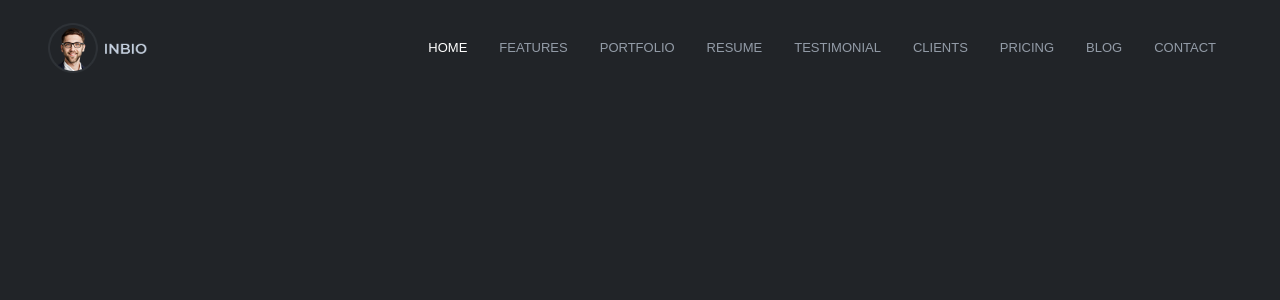
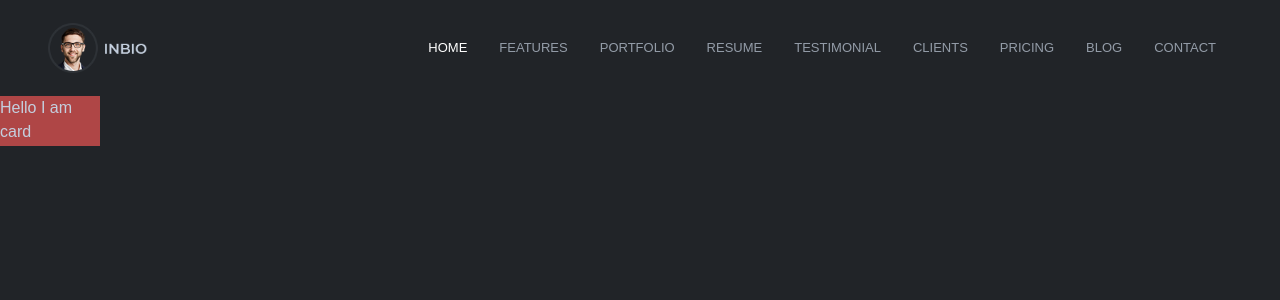
Before and after one commit to Ramrachai/mern-portfolio, a Next.js app: page / in a window 1280 px wide. Shown: the top 300 px of the page. Built offline with nearby package versions, Linux system fonts and the light colour scheme.

Commit message:
added card component

```diff
--- a/app/page.js
+++ b/app/page.js
@@ -1,9 +1,14 @@
+
 import Header from "@/components/Header";
+import FeatureCard from "@/components/FeatureCard";
+
 
 export default function Home() {
   return (
     <main>
       <Header />
+      <FeatureCard/>
+      <div className="h-[1800px"></div>
     </main>
   );
 }
--- /dev/null
+++ b/components/FeatureCard/card.module.scss
@@ -0,0 +1,5 @@
+.cardContainer{
+    height: 50px;
+    width: 100px;
+    background-color: #af4646;
+}
--- /dev/null
+++ b/components/FeatureCard/index.js
@@ -0,0 +1,14 @@
+import React from 'react'
+import styles from "./card.module.scss"
+
+const FeatureCard = () => {
+    return (
+        <div className={styles.cardContainer}>
+            <h2>Hello I am card</h2>
+            <p></p>
+        </div>
+    )
+}
+
+
+export default FeatureCard
--- a/components/Header/headers.module.scss
+++ b/components/Header/headers.module.scss
@@ -2,3 +2,12 @@
     color: #ffffff;
     opacity: 1;
 }
+
+
+.sticky {
+    position: sticky;
+    top:0;
+    left: 0;
+    backdrop-filter: blur(10px);
+    background: var(--primary);
+}
--- a/components/Header/index.js
+++ b/components/Header/index.js
@@ -13,9 +13,22 @@ import { RoundButton, SquareButton } from "../shared/StyledComponents";
 const Header = () => {
     const [nav, setNav] = useState(false);
     const [activeSection, setActiveSection] = useState("home")
+    const [isSticky, setIsSticky] = useState(false)
     const handleClick = (sectionId) => {
         setActiveSection(sectionId)
     }
+
+    useEffect( ()=> {
+        const handleScroll = () => {
+            const scroll = window.scrollY
+            setIsSticky( scroll >= 200 )
+        }
+        window.addEventListener("scroll", handleScroll)
+
+        return () => {
+            window.removeEventListener("scroll", handleScroll)
+        }
+    }, [])
     const links = [
         {
             id: 1,
@@ -65,7 +78,7 @@ const Header = () => {
     ];
 
     return (
-        <div className="flex justify-between items-center w-full h-20 p-4 md:p-12 nav">
+        <nav className={`flex justify-between items-center w-full h-20 p-4 md:p-12 nav ${isSticky ? styles.sticky : ''}`}>
             <div>
                 <Link
                     className=""
@@ -126,6 +139,9 @@ const Header = () => {
                                 <SquareButton href={"#"}>
                                     <FaFacebookF size={20}/>
                                 </SquareButton>
+
+                                <a href="#" className="social-icons"> <i className="facebook-icon"></i>  </a>
+
                                 <SquareButton href={"#"}>
                                     <FaTwitter size={20}/>
                                 </SquareButton>
@@ -138,7 +154,7 @@ const Header = () => {
 
                 </div>
             )}
-        </div>
+        </nav>
     );
 };
 
--- a/components/shared/StyledComponents.js
+++ b/components/shared/StyledComponents.js
@@ -8,7 +8,6 @@ export const Title = styled.h1`
     color: red;
 `
 export const Button = styled.button`
-  /* Adapt the colors based on primary prop */
   background: ${props => props.$primary ? "#BF4F74" : "white"};
   color: ${props => props.$primary ? "white" : "#BF4F74"};
   font-size: 1em;
@@ -34,6 +33,7 @@ export const SquareButton = styled(Link)`
   border-radius: 10px;
   background: var(--primary-dark);
   transition: all .4s ;
+
   &:hover {
     transform: translateY(-5px);
     background: linear-gradient(145deg, #282b2f, #121517);
```
